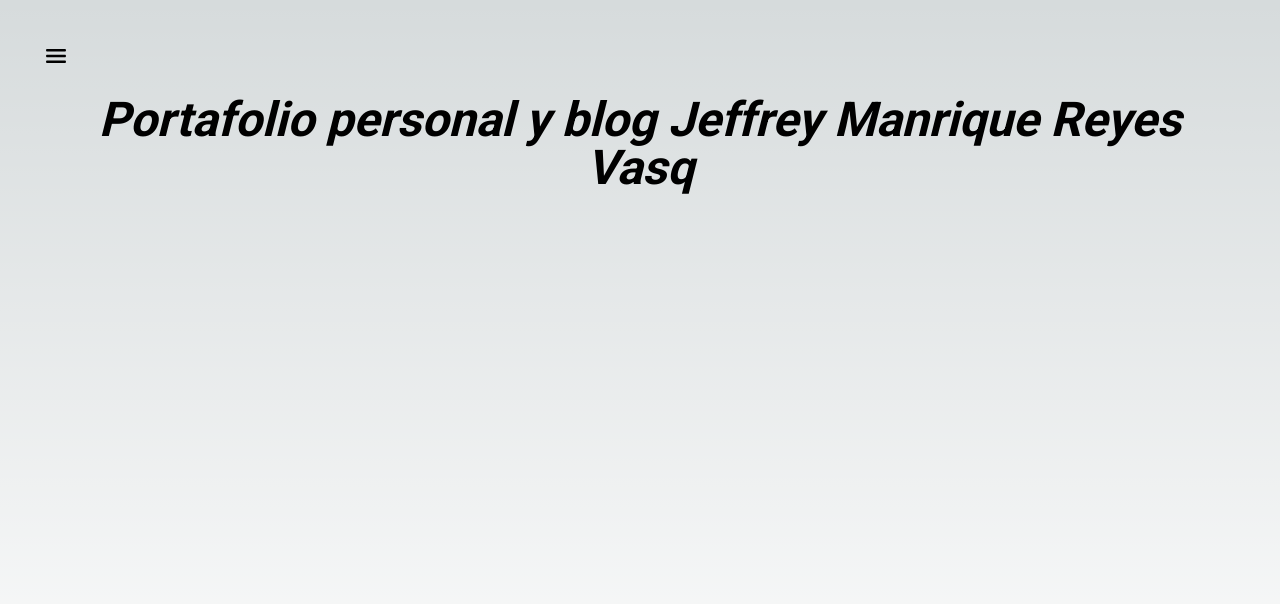
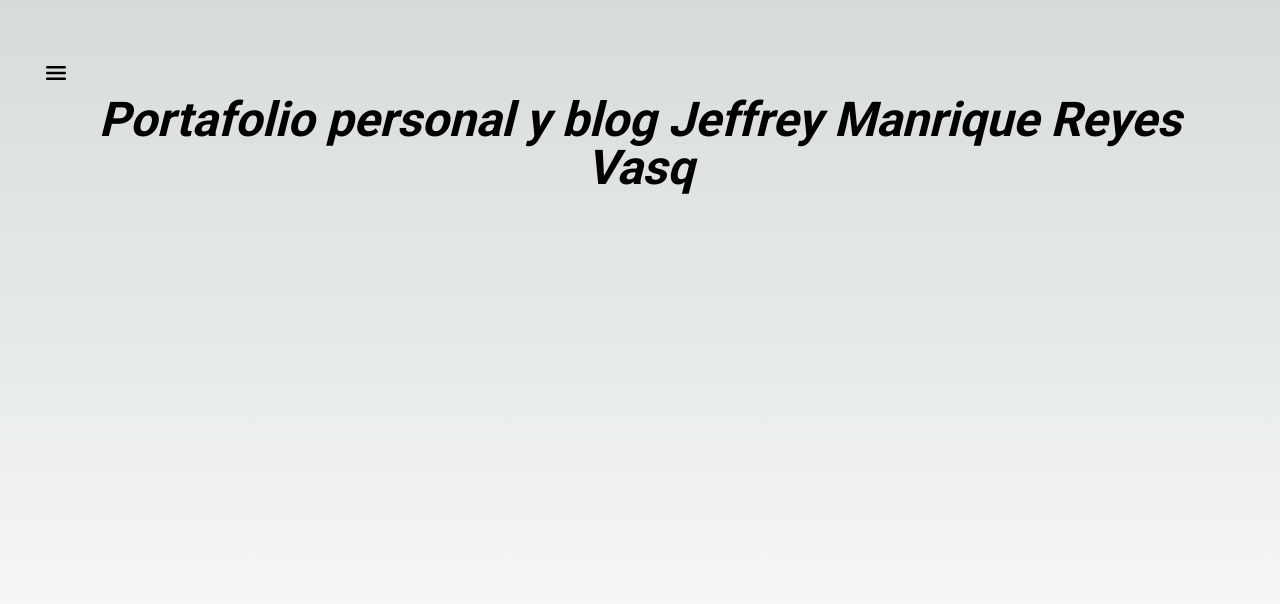
Before and after one commit to Afrejef69/frontend-briefcase, a Next.js app: page / in a window 1280 px wide. Shown: the top 604 px of the page. Built offline with nearby package versions, Linux system fonts and the light colour scheme.

Commit message:
compose menu

```diff
--- a/src/app/globals.css
+++ b/src/app/globals.css
@@ -92,8 +92,8 @@ h1.portafolio {
 .menu {
   display: none;
   flex-direction: column;
-  margin-top: 10px;
-  position:absolute;
+  margin-top: 80px;
+  position: absolute;
   top: 100%;
 }
 
@@ -105,7 +105,7 @@ h1.portafolio {
   border-radius: 50%;
   margin: 15px;
   padding: 15px;
-  position: relative;
+  position: fixed;
 }
 
 .menu-btn:hover {
```
